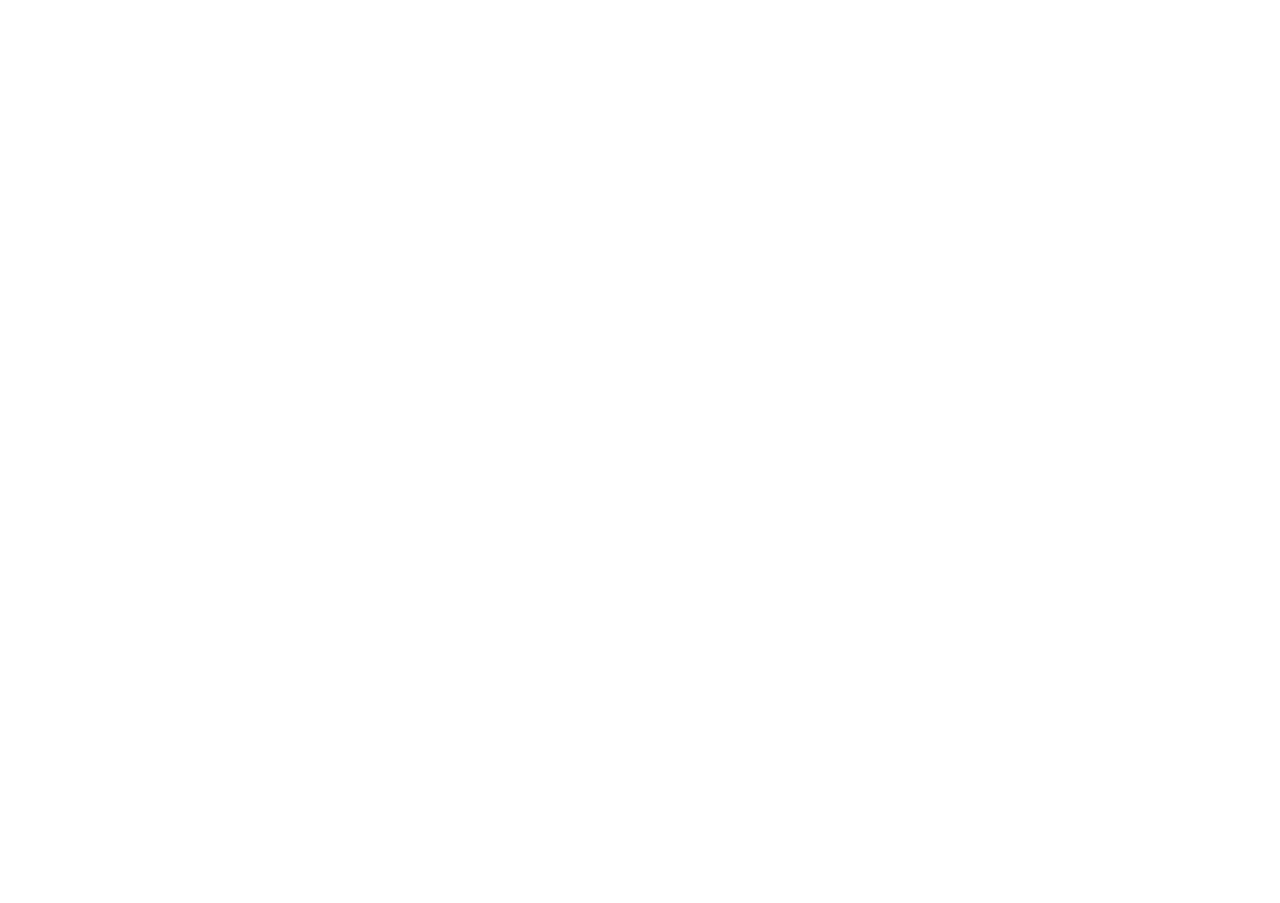
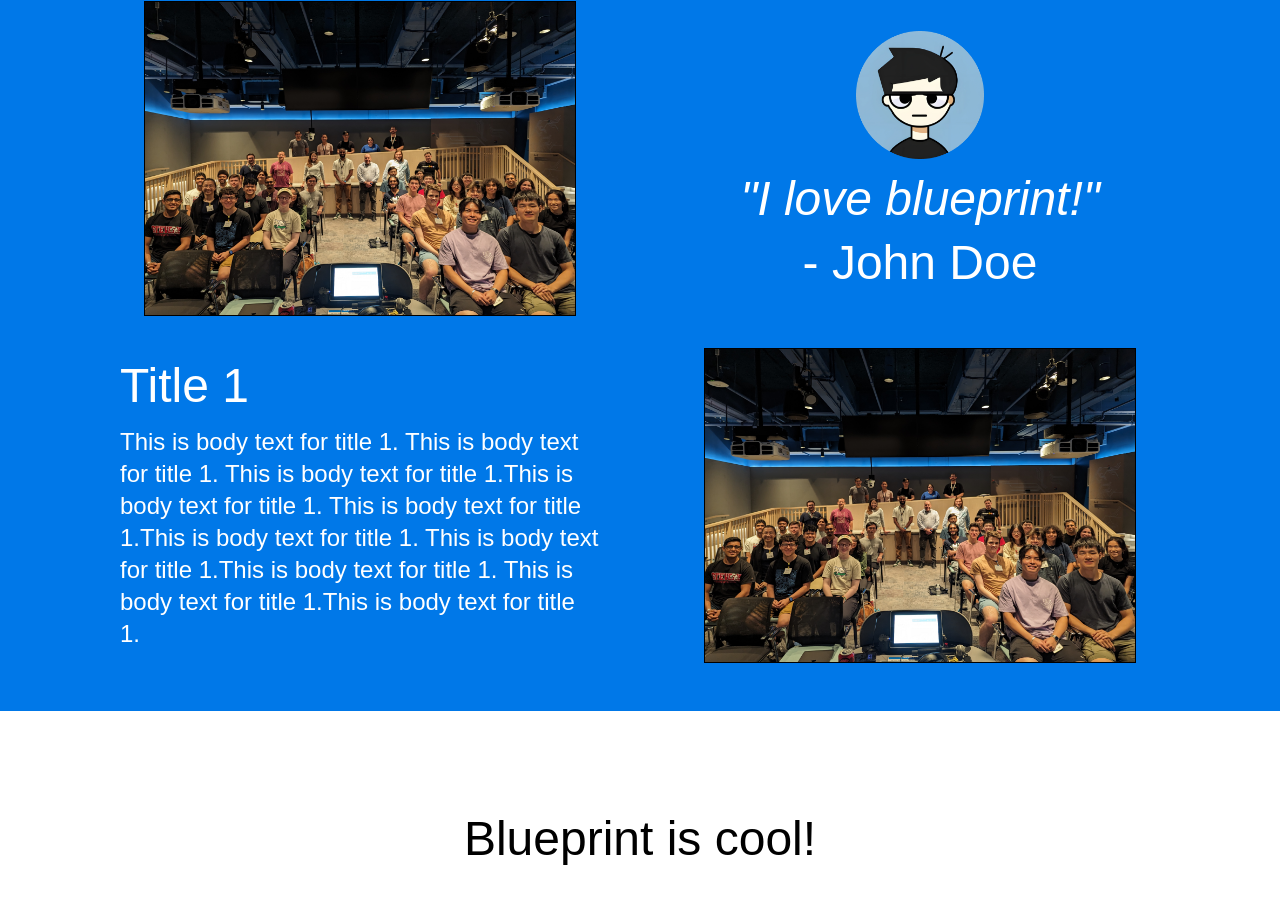
Before and after one commit to stevensblueprint/frontend_challenge_spring_2024_solutions, a React (Vite) app: page / in a window 1280 px wide. Shown: the part 361-1264 px from the top of the page. Before the commit the page ends 800 px from the top, so only its background shows below. Built offline with nearby package versions, Linux system fonts and the light colour scheme.

Commit message:
feat: create Content section and dummy footer

```diff
--- a/src/App.jsx
+++ b/src/App.jsx
@@ -1,5 +1,6 @@
 import blueprintLogo from './assets/blueprint.png'
 import Form from './components/Form'
+import Footer from './components/Footer'
 import Content from './components/Content'
 
 function App() {
@@ -12,6 +13,7 @@
       </div>
       <Form></Form>
       <Content />
+      <Footer />
     </>
   )
 }
--- a/src/components/Content.jsx
+++ b/src/components/Content.jsx
@@ -1,8 +1,26 @@
-// import content from '../assets/data/content.json';
+import content from '../assets/data/content.json';
+import memberPicture from '../assets/member.png';
+import anectdoteHeadshot from '../assets/profile.png';
 
 const Content = () => {
 	return (
-		<div className='bg-red-500'>Content</div>
+		<div className='bg-primary min-h-full px-16 py-8 flex-col'>
+			<div className='flex p-4 text-white justify-center'>
+				<img className="w-1/2 aspect-video px-16" src={memberPicture} alt="" />
+				<div className='w-1/2 px-10 flex flex-col justify-center content-center'>
+					<img className="h-26 w-32 mb-4 mx-auto" src={anectdoteHeadshot} alt="" />
+					<p className='text-5xl italic text-center mb-4'>{`"${content.anectdote.quote}"`}</p>
+					<p className='text-5xl text-center'>- {content.anectdote.author}</p>
+				</div>
+			</div>
+			<div className='flex p-4 text-white'>
+				<div className='w-1/2 flex flex-col px-10 justify-center'>
+					<p className='text-5xl mb-4'>{content.content.header}</p>
+					<p className='text-2xl'>{content.content.body}</p>
+				</div>
+				<img className="w-1/2 aspect-video px-16" src={memberPicture} alt="" />
+			</div>
+		</div>
 	)
 }
 
--- /dev/null
+++ b/src/components/Footer.jsx
@@ -0,0 +1,9 @@
+const Footer = () => {
+	return (
+		<div className="flex justify-center items-center w-full h-64">
+			<p className="text-center sm:text-5xl text-2xl">Blueprint is cool!</p>
+		</div>
+	)
+}
+
+export default Footer
```
